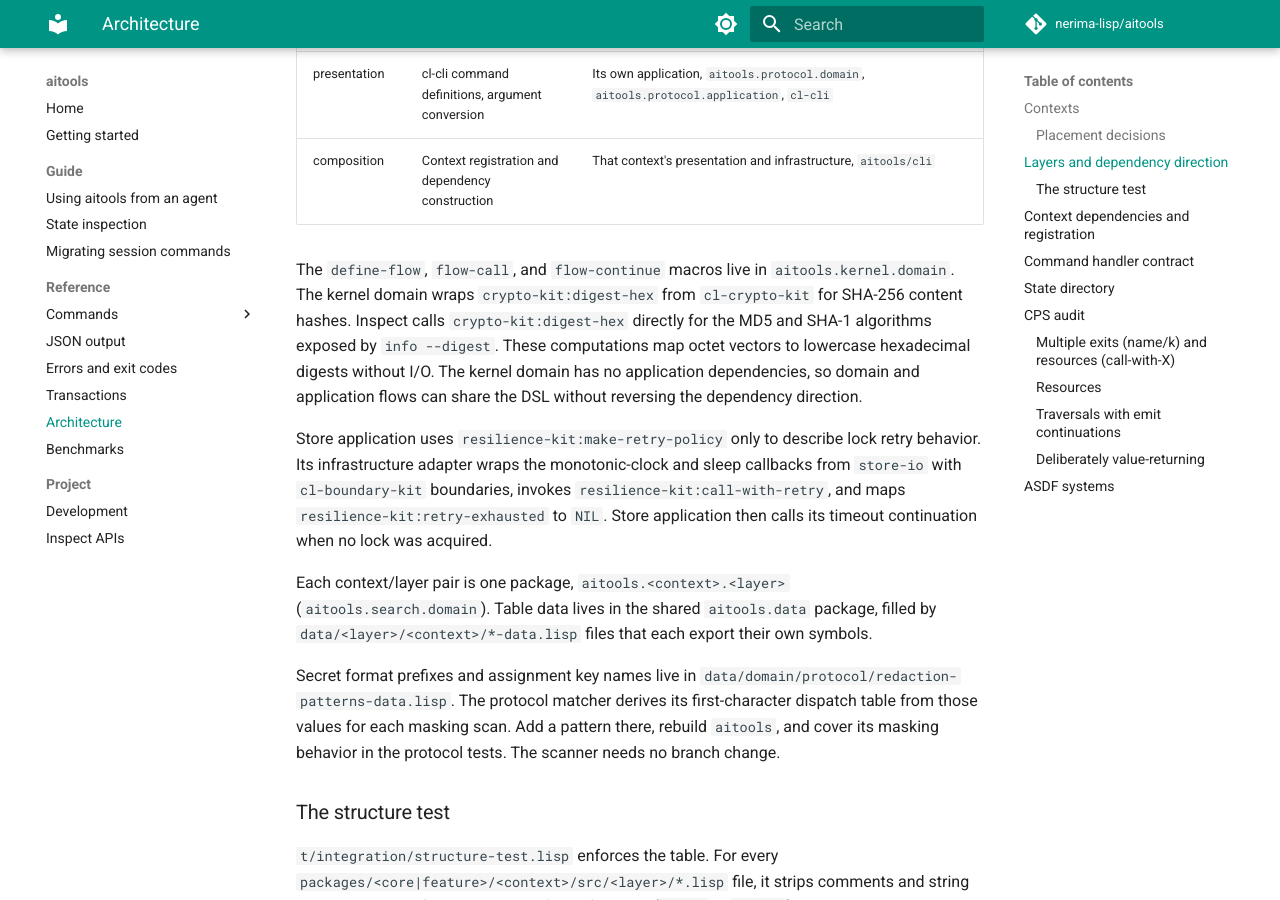
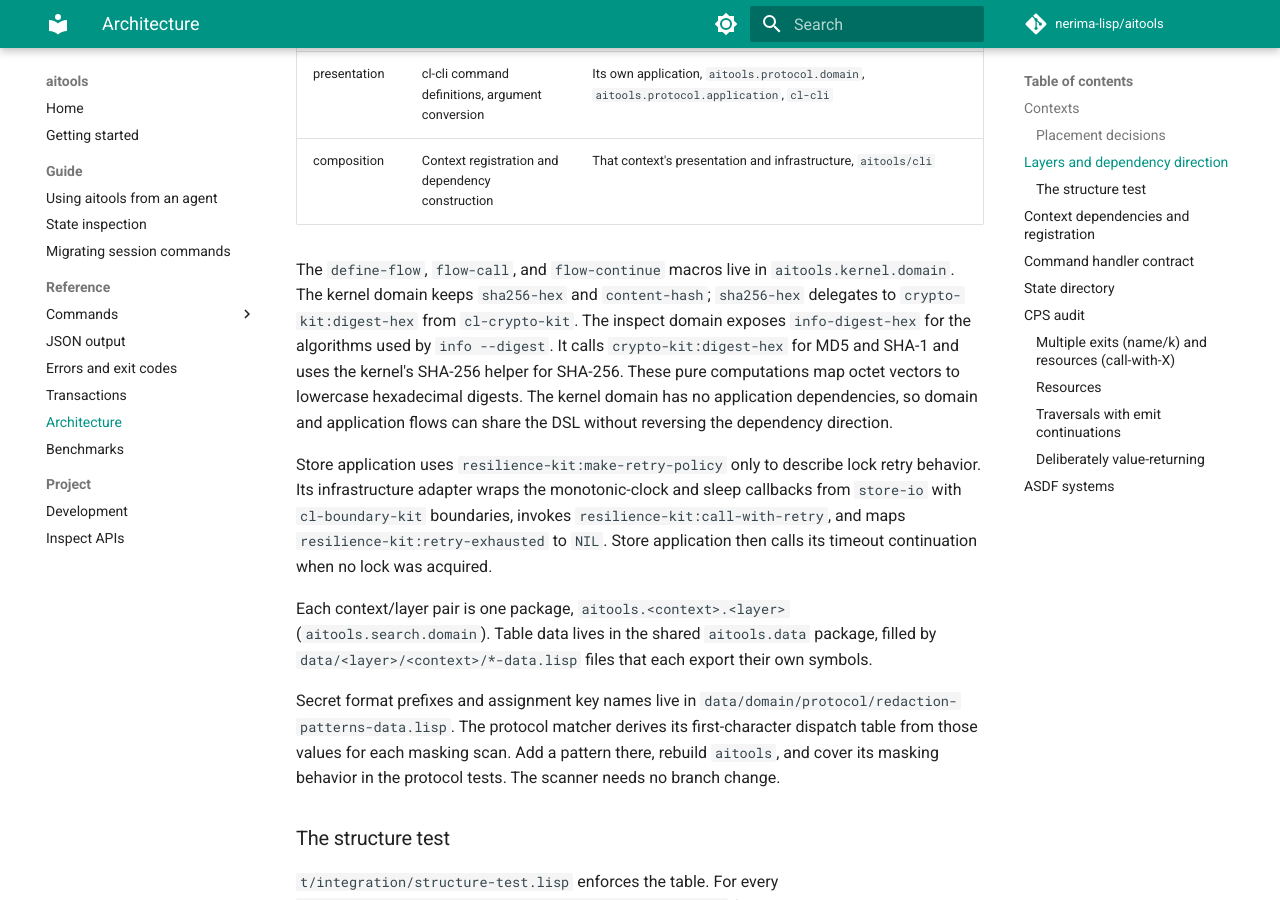
Before and after one commit to nerima-lisp/aitools, an MkDocs documentation site: the page built from docs/src/reference/architecture.md, in a window 1280 px wide and 900 px high, scrolled down 3075 px. Built offline with MkDocs 1.6.1 and Material for MkDocs 9.7.7, drawn with Linux system fonts in a browser that asks for light colours; comment, search, counter and statistics services are not loaded.

Commit message:
refactor(inspect): respect digest layer boundary

```diff
--- a/docs/src/reference/architecture.md
+++ b/docs/src/reference/architecture.md
@@ -80,13 +80,14 @@ production implementations.
 | composition | Context registration and dependency construction | That context's presentation and infrastructure, `aitools/cli` |
 
 The `define-flow`, `flow-call`, and `flow-continue` macros live in
-`aitools.kernel.domain`. The kernel domain wraps `crypto-kit:digest-hex` from
-`cl-crypto-kit` for SHA-256 content hashes. Inspect calls
-`crypto-kit:digest-hex` directly for the MD5 and SHA-1 algorithms exposed by
-`info --digest`. These computations map octet vectors to lowercase hexadecimal
-digests without I/O. The kernel domain has no application dependencies, so
-domain and application flows can share the DSL without reversing the dependency
-direction.
+`aitools.kernel.domain`. The kernel domain keeps `sha256-hex` and
+`content-hash`; `sha256-hex` delegates to `crypto-kit:digest-hex` from
+`cl-crypto-kit`. The inspect domain exposes `info-digest-hex` for the algorithms
+used by `info --digest`. It calls `crypto-kit:digest-hex` for MD5 and SHA-1 and
+uses the kernel's SHA-256 helper for SHA-256. These pure computations map octet
+vectors to lowercase hexadecimal digests. The kernel domain has no application
+dependencies, so domain and application flows can share the DSL without
+reversing the dependency direction.
 
 Store application uses `resilience-kit:make-retry-policy` only to describe
 lock retry behavior. Its infrastructure adapter wraps the monotonic-clock and
```
Also changed, not shown: CONTRACT-CHANGES.md (+8 -7 lines), 4 other files.
